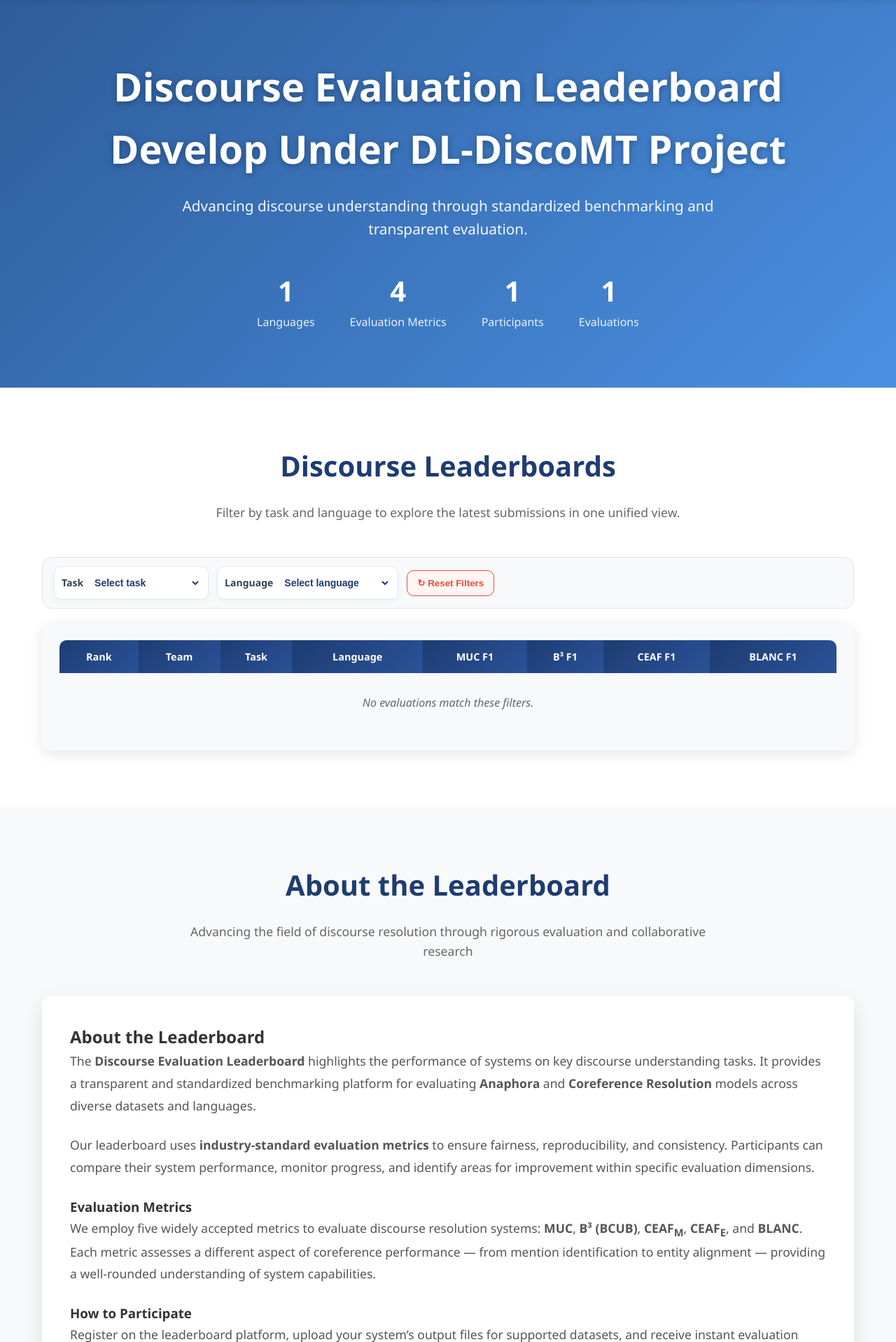
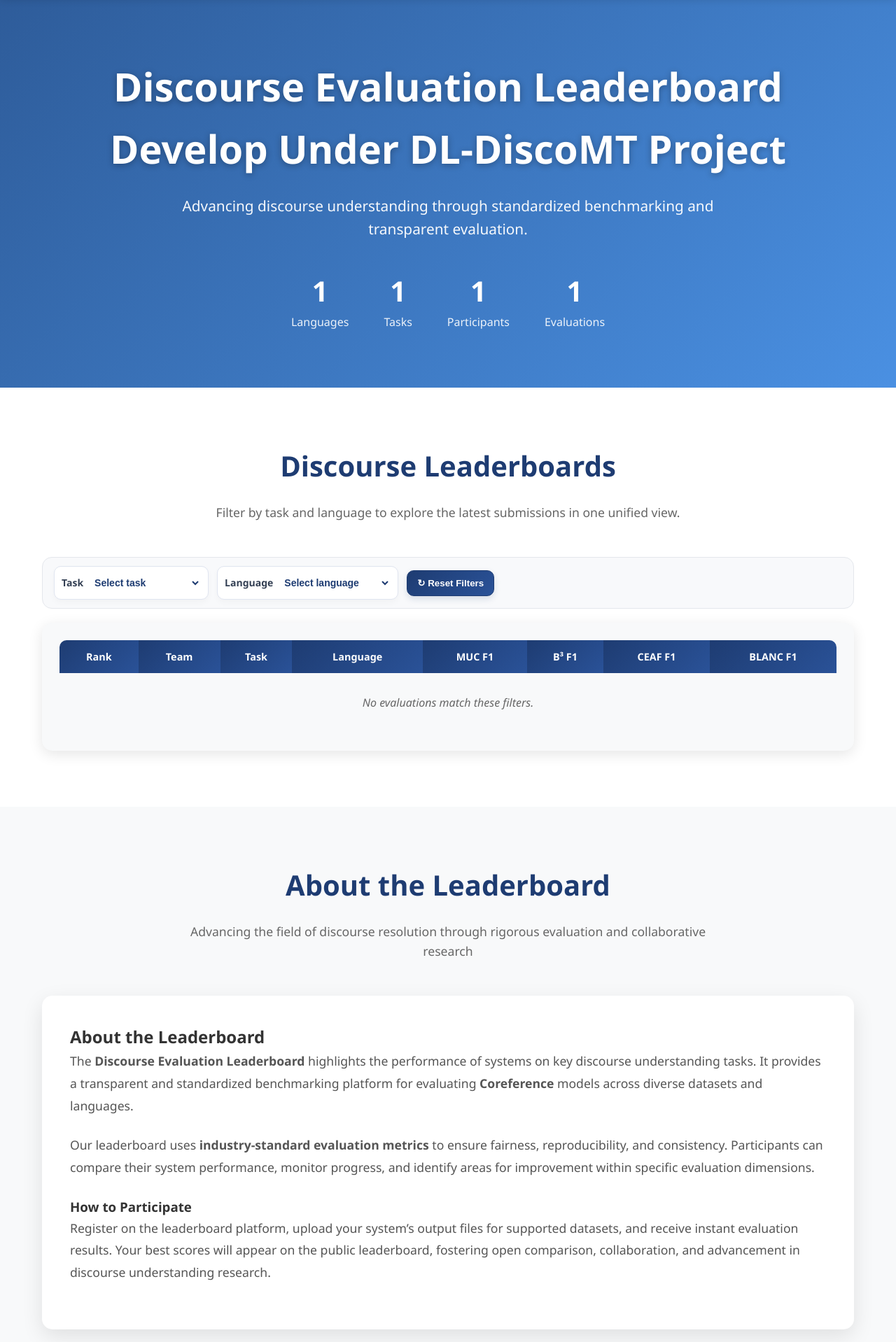
Before and after one commit to IRLP-LAB/discours-leaderboard, a FastAPI app: page / in a window 1280 px wide. Shown: the part 81-1999 px from the top of the page at 70% size. Run offline with FastAPI, Linux system fonts and the light colour scheme; tables that the repository leaves empty or names only in its code hold one stand-in row (values such as "Sample post"); lists and menus that the app fills with data are empty.

Commit message:
change content in leaderboard home page

```diff
--- a/main.py
+++ b/main.py
@@ -787,6 +787,7 @@
     """Get statistics for the homepage hero section"""
     stats = {
         'total_languages': 0,
+        'total_tasks': 0,
         'total_participants': 0,
         'total_evaluations': 0
     }
@@ -801,6 +802,11 @@
             result = cursor.fetchone()
             stats['total_languages'] = result['count'] if result else 0
 
+            # Get total distinct tasks (treat NULL as Coreference)
+            cursor.execute("SELECT COUNT(DISTINCT COALESCE(task, 'Coreference')) as count FROM languages")
+            result = cursor.fetchone()
+            stats['total_tasks'] = result['count'] if result else 0
+
             # Get total unique participants (users who have made evaluations)
             cursor.execute("SELECT COUNT(DISTINCT user_id) as count FROM user_evaluations")
             result = cursor.fetchone()
@@ -812,7 +818,7 @@
             stats['total_evaluations'] = result['count'] if result else 0
 
             conn.close()
-            print(f"SUCCESS: Retrieved homepage statistics - Languages: {stats['total_languages']}, Participants: {stats['total_participants']}, Evaluations: {stats['total_evaluations']}")
+            print(f"SUCCESS: Retrieved homepage statistics - Languages: {stats['total_languages']}, Tasks: {stats['total_tasks']}, Participants: {stats['total_participants']}, Evaluations: {stats['total_evaluations']}")
         except Exception as e:
             print(f"ERROR retrieving homepage statistics from database: {e}")
             if conn:
@@ -827,13 +833,43 @@
 
 def get_demo_statistics():
     """Get statistics from demo data"""
+    tasks = { (lang.get('task') or 'Coreference') for lang in DEMO_LANGUAGES }
     stats = {
         'total_languages': len(DEMO_LANGUAGES),
+        'total_tasks': len(tasks),
         'total_participants': len([user for user in DEMO_USERS.values() if user['username'] != 'admin']),
         'total_evaluations': len(DEMO_EVALUATIONS)
     }
-    print(f"SUCCESS: Using demo statistics - Languages: {stats['total_languages']}, Participants: {stats['total_participants']}, Evaluations: {stats['total_evaluations']}")
+    print(f"SUCCESS: Using demo statistics - Languages: {stats['total_languages']}, Tasks: {stats['total_tasks']}, Participants: {stats['total_participants']}, Evaluations: {stats['total_evaluations']}")
     return stats
+
+def get_distinct_tasks():
+    """Get distinct task names for display"""
+    tasks = []
+    conn = get_db_connection()
+    if conn:
+        try:
+            cursor = conn.cursor(dictionary=True)
+            cursor.execute("""
+                SELECT DISTINCT COALESCE(task, 'Coreference') AS task_name
+                FROM languages
+                WHERE is_deleted = FALSE
+                ORDER BY task_name
+            """)
+            rows = cursor.fetchall() or []
+            tasks = [row['task_name'] for row in rows]
+            conn.close()
+            print(f"SUCCESS: Retrieved {len(tasks)} distinct tasks for homepage")
+            return tasks
+        except Exception as e:
+            print(f"ERROR retrieving distinct tasks from database: {e}")
+            if conn:
+                conn.close()
+            # Fallback to demo data
+    # Use demo data if no DB connection or error
+    demo_tasks = sorted({ (lang.get('task') or 'Coreference') for lang in DEMO_LANGUAGES })
+    print(f"SUCCESS: Using demo tasks - {len(demo_tasks)} found")
+    return demo_tasks
 
 def get_language_leaderboards():
     """Get top 3 scores for each language"""
@@ -1035,6 +1071,7 @@
 
         # Get homepage statistics
         stats = get_homepage_statistics()
+        tasks = get_distinct_tasks()
 
         # Get language leaderboards
         leaderboards = get_language_leaderboards()
@@ -1042,6 +1079,7 @@
         return templates.TemplateResponse("homepage.html", {
             "request": request,
             "stats": stats,
+            "tasks": tasks,
             "leaderboards": leaderboards,
             "user": session_user,
             "dashboard_url": dashboard_url
@@ -1052,11 +1090,8 @@
         # Fallback with minimal data
         return templates.TemplateResponse("homepage.html", {
             "request": request,
-            "stats": {
-                'total_languages': len(DEMO_LANGUAGES),
-                'total_participants': len(DEMO_USERS),
-                'total_evaluations': len(DEMO_EVALUATIONS)
-            },
+            "stats": get_demo_statistics(),
+            "tasks": get_distinct_tasks(),
             "leaderboards": get_demo_leaderboards(),
             "user": None,
             "dashboard_url": None
--- a/templates/homepage.html
+++ b/templates/homepage.html
@@ -287,18 +287,20 @@
       }
 
       .reset-btn {
-        border: 1px solid #e74c3c;
-        color: #e74c3c;
-        background: #fff5f3;
+        border: 1px solid #1e3c72;
+        color: white;
+        background: linear-gradient(135deg, #1e3c72 0%, #2a5298 100%);
         padding: 10px 14px;
         border-radius: 10px;
         cursor: pointer;
         font-weight: 600;
         transition: all 0.2s ease;
+        box-shadow: 0 4px 10px rgba(30, 60, 114, 0.15);
       }
 
       .reset-btn:hover {
-        background: #fdecea;
+        transform: translateY(-2px);
+        box-shadow: 0 6px 14px rgba(30, 60, 114, 0.25);
       }
 
       .language-title {
@@ -568,8 +570,8 @@
             <span class="stat-label">Languages</span>
           </div>
           <div class="stat-item">
-            <span class="stat-number">4</span>
-            <span class="stat-label">Evaluation Metrics</span>
+            <span class="stat-number">{{ stats.total_tasks }}</span>
+            <span class="stat-label">Tasks</span>
           </div>
           <div class="stat-item">
             <span class="stat-number">{{ stats.total_participants }}</span>
@@ -650,9 +652,9 @@
             The <strong>Discourse Evaluation Leaderboard</strong> highlights the
             performance of systems on key discourse understanding tasks. It
             provides a transparent and standardized benchmarking platform for
-            evaluating <strong>Anaphora</strong> and
-            <strong>Coreference Resolution</strong> models across diverse
-            datasets and languages.
+            evaluating
+            <strong>{{ (tasks or ['Coreference']) | join(', ') }}</strong>
+            models across diverse datasets and languages.
           </p>
 
           <p class="about-text">
@@ -663,7 +665,7 @@
             improvement within specific evaluation dimensions.
           </p>
 
-          <h3>Evaluation Metrics</h3>
+          <!-- <h3>Evaluation Metrics</h3>
 
           <p class="about-text">
             We employ five widely accepted metrics to evaluate discourse
@@ -675,7 +677,7 @@
             aspect of coreference performance — from mention identification to
             entity alignment — providing a well-rounded understanding of system
             capabilities.
-          </p>
+          </p> -->
 
           <h3>How to Participate</h3>
 
@@ -688,7 +690,7 @@
           </p>
         </div>
 
-        <div class="metrics-grid">
+        <!-- <div class="metrics-grid">
           <div class="metric-card">
             <div class="metric-name">MUC</div>
             <div class="metric-description">
@@ -714,7 +716,7 @@
             </div>
           </div>
         </div>
-      </div>
+      </div> -->
     </section>
 
     <!-- Footer -->
```
